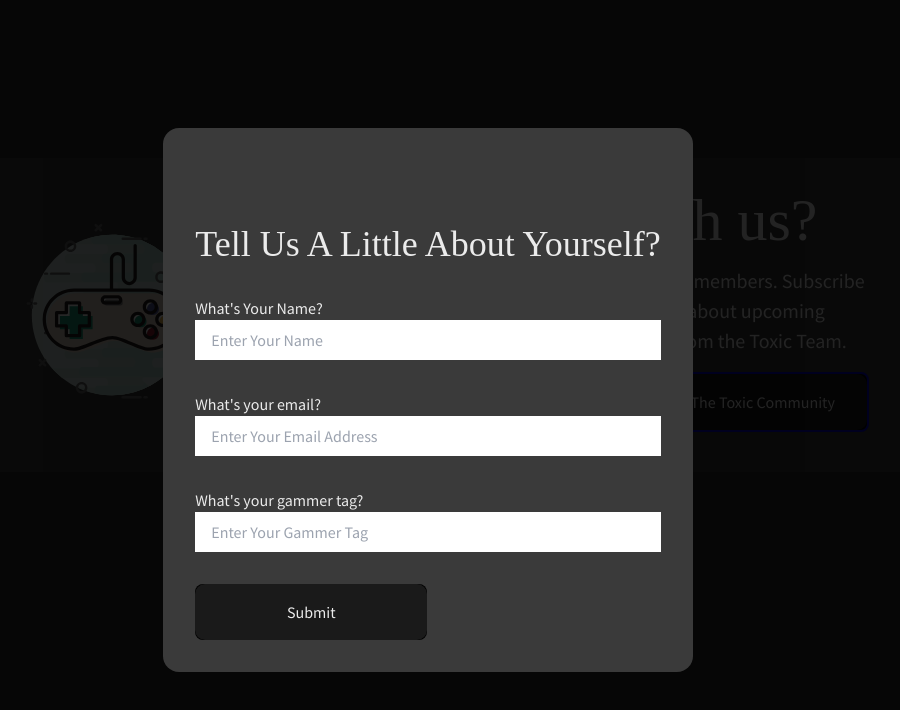
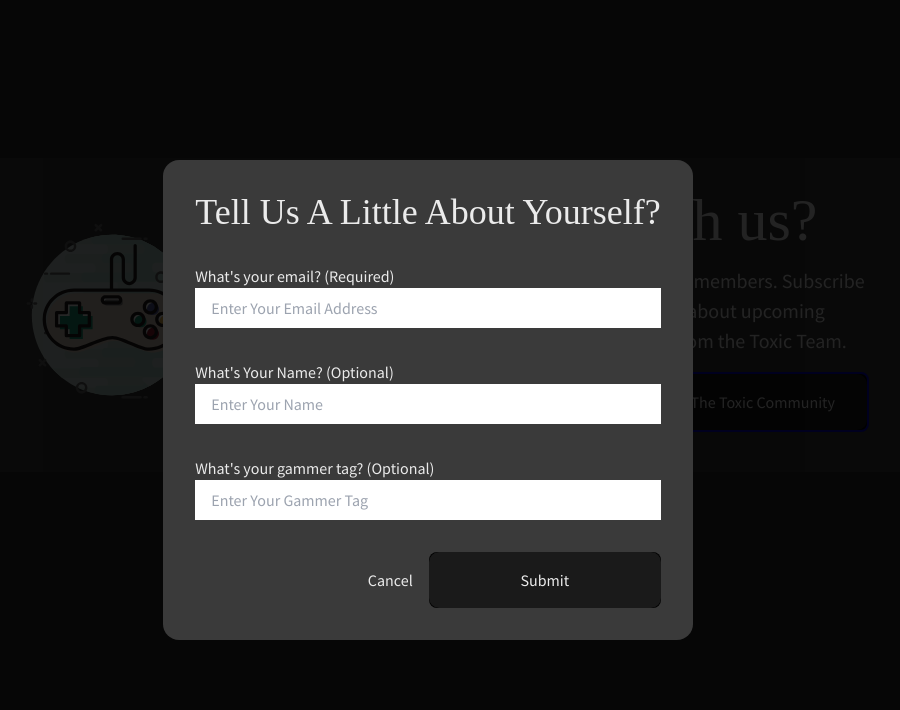
Before and after one commit to austinengelbrecht/toxictournaments, a Vue app: page /home in a window 1280 px wide. Both pictures are taken after a click on the button "Join The Toxic Community". Shown: the part 1840-2550 px from the top of the page, without its empty margins (212-1112 px from the left). Built offline with nearby package versions, Linux system fonts and the light colour scheme; no server answers; some icons are missing; a web font is replaced by a local one.

Commit message:
Finalizing modal styles

```diff
--- a/src/components/ContactForm/ContactForm.vue
+++ b/src/components/ContactForm/ContactForm.vue
@@ -3,15 +3,23 @@
   <div class="modal">
     <div class="modal-content">
       <div class="bg-onyx-1 p-8 rounded-2xl flex flex-col gap-8">
-        <span @click="closeModal" class="self-end">
-          <Icon icon="fa6-regular:circle-xmark" color="white" width="32" />
-        </span>
-
         <h2 class="capitalize text-4xl">Tell Us a little about yourself?</h2>
 
         <form @submit.prevent="registerEmail" class="flex flex-col gap-8">
           <div class="flex flex-col">
-            <label for="name"> What's Your Name? </label>
+            <label for="email" class=""> What's your email? (Required)</label>
+            <input
+              class="px-4 py-2 text-black"
+              type="email"
+              name=""
+              id="email"
+              placeholder="Enter Your Email Address"
+              v-model="userEmail"
+            />
+          </div>
+
+          <div class="flex flex-col">
+            <label for="name"> What's Your Name? (Optional)</label>
             <input
               class="px-4 py-2 text-black"
               type="text"
@@ -23,19 +31,7 @@
           </div>
 
           <div class="flex flex-col">
-            <label for="email" class=""> What's your email? </label>
-            <input
-              class="px-4 py-2 text-black"
-              type="email"
-              name=""
-              id="email"
-              placeholder="Enter Your Email Address"
-              v-model="userEmail"
-            />
-          </div>
-
-          <div class="flex flex-col">
-            <label for="gammer-tag">What's your gammer tag?</label>
+            <label for="gammer-tag">What's your gammer tag? (Optional)</label>
             <input
               class="px-4 py-2 text-black"
               type="text"
@@ -43,11 +39,12 @@
               id="gammer-tag"
               v-model="userGameTag"
               placeholder="Enter Your Gammer Tag"
+              required
             />
           </div>
 
-          <div>
-            <!-- <button type="button" @click="">Cancel</button> -->
+          <div class="flex flex-row justify-end gap-4">
+            <button @click="closeModal">Cancel</button>
             <button
               type="submit"
               class="glow-on-hover p-4 w-[200px] text-center"
```
